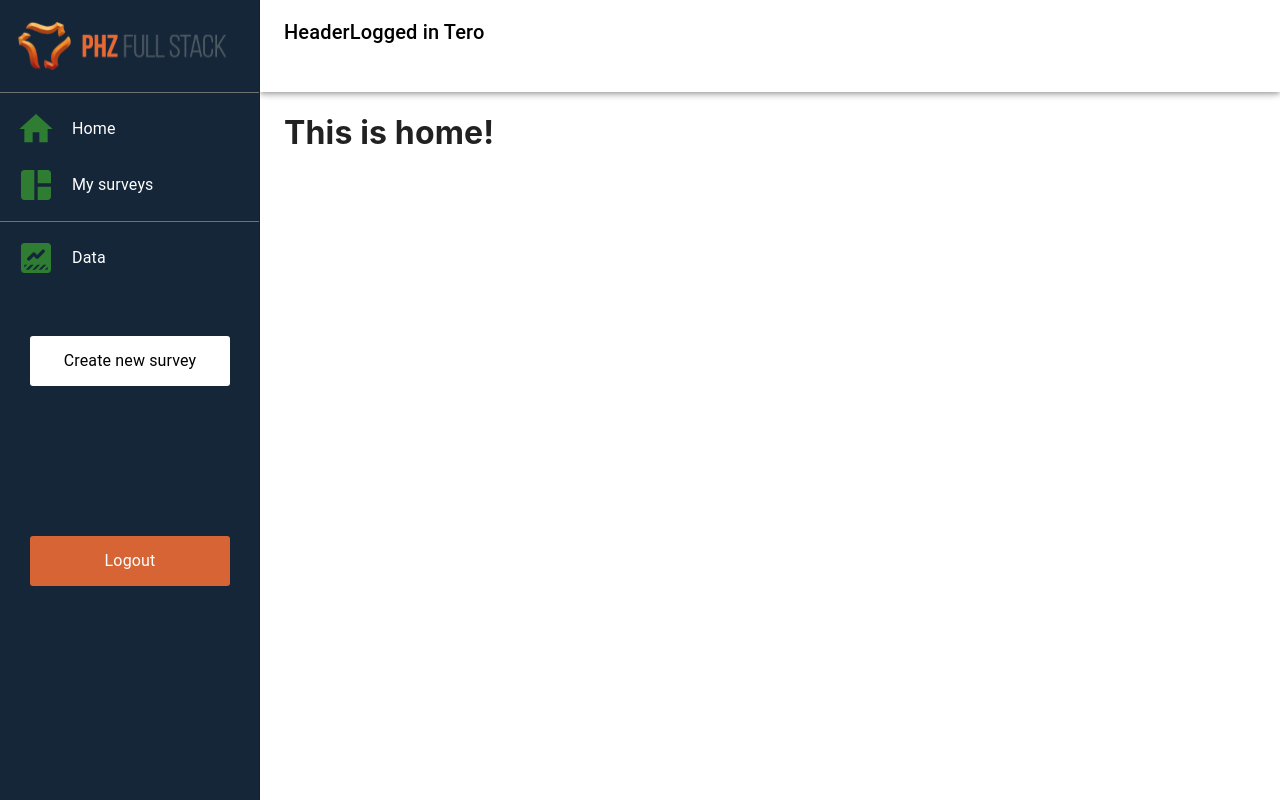
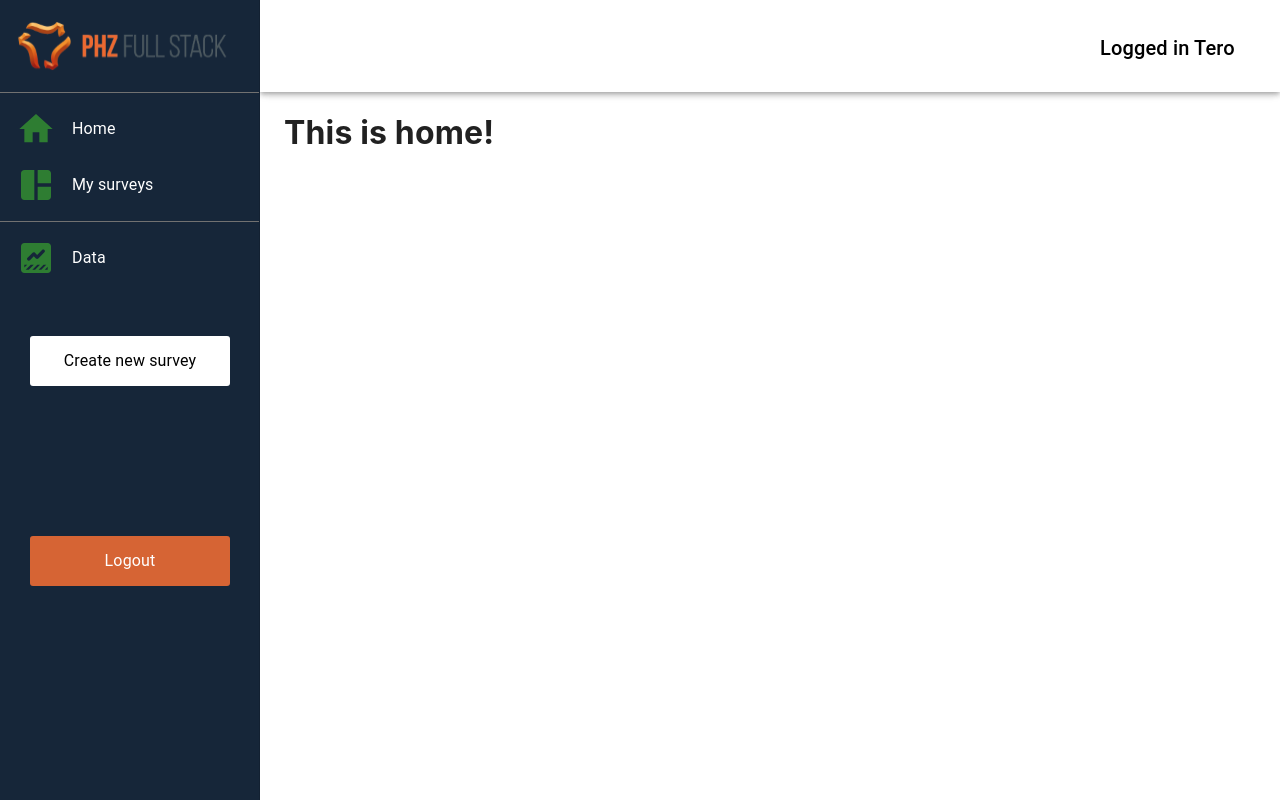
Before and after one commit to Termanty/PS-Dashboard, a React (Create React App) app: page / in a window 1280 px wide. Built offline with nearby package versions, Linux system fonts and the light colour scheme.

Commit message:
added search and dynamic header to the MySurvey

```diff
--- a/src/components/Header.jsx
+++ b/src/components/Header.jsx
@@ -1,13 +1,17 @@
 import AppBar from "@mui/material/AppBar";
 import Toolbar from "@mui/material/Toolbar";
 import Typography from "@mui/material/Typography";
+import OutlinedInput from '@mui/material/OutlinedInput';
 import { useSelector } from "react-redux";
+import { useLocation} from "react-router-dom";
 
 function Header() {
   const user = useSelector((state) => state.user);
   const drawerWidth = 260;
+  const location = useLocation();
+  const locationPath = location.pathname;
   return (
-    <AppBar
+   <AppBar
       position="fixed"
       sx={{
         width: `calc(100% - ${drawerWidth}px)`,
@@ -16,15 +20,25 @@ function Header() {
         backgroundColor: "transparent",
       }}
     >
+    <Toolbar sx = {{ marginTop: 2 }}>
+      { locationPath === "/MySurveys" &&
       <Toolbar>
-        <Typography variant="h6" noWrap component="div" color="black">
-          Header
-        </Typography>
-        <Typography variant="h6" noWrap component="div" color="black">
+      <Typography variant = "h6" noWrap component = "div" color = "black" position = "relative" marginRight = "50">
+      My Surveys
+      </Typography>
+      <OutlinedInput
+      type = "text"
+       placeholder = "Search..."
+       marginTop = {2}
+       sx = {{ width: 300, height: 45, backgroundColor: "#F3F6F9", borderRadius: 5, marginLeft: 20 }}
+      />
+      </Toolbar>
+      }
+       <Typography variant = "h6" noWrap component = "div" color = "black" position = "absolute" marginLeft = "80%">
           Logged in {user.name}
-        </Typography>
-      </Toolbar>
-    </AppBar>
+       </Typography>
+    </Toolbar>
+   </AppBar>
   );
 }
 
```
